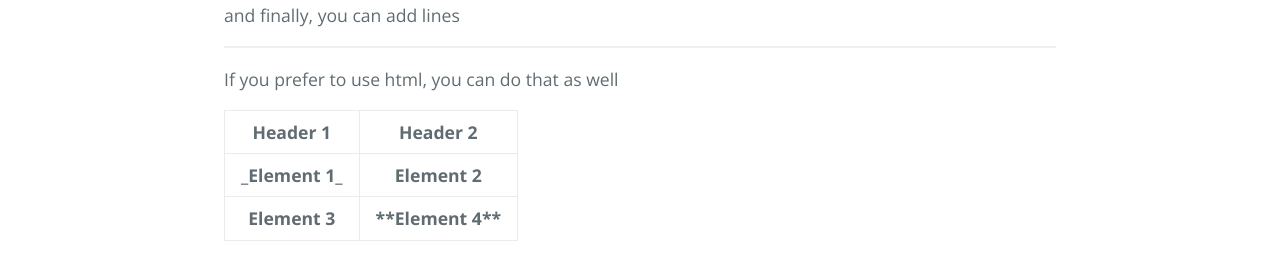
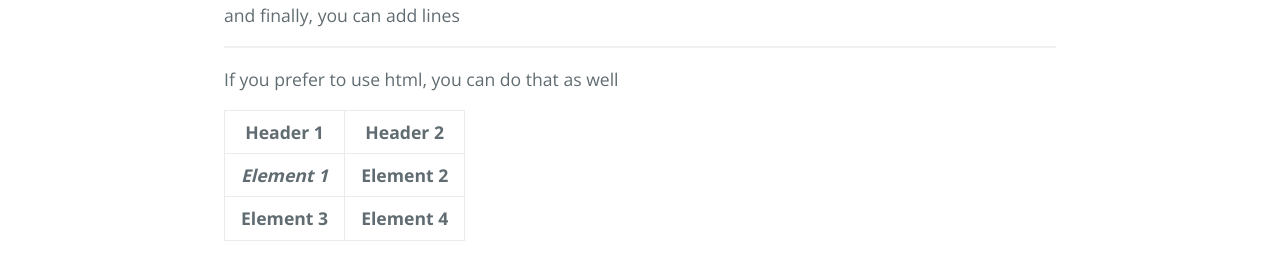
Before and after one commit to AwhVogelLab/awhvogellab.github.io, a Jekyll site: the page built from example.md, in a window 1280 px wide. Shown: the part 1656-1926 px from the top of the page. Built offline with Jekyll 4.4.1, drawn with Linux system fonts in a browser that asks for light colours.

Commit message:
fixed table

```diff
--- a/example.md
+++ b/example.md
@@ -51,11 +51,11 @@ If you prefer to use html, you can do that as well
     <th>Header 2</th>
   </tr>
   <tr>
-    <th>_Element 1_</th>
+    <th><em>Element 1</em></th>
     <th>Element 2</th>
   </tr>
   <tr>
     <th>Element 3</th>
-    <th>**Element 4**</th>
+    <th><strong>Element 4</strong></th>
   </tr>
 </table>
```
